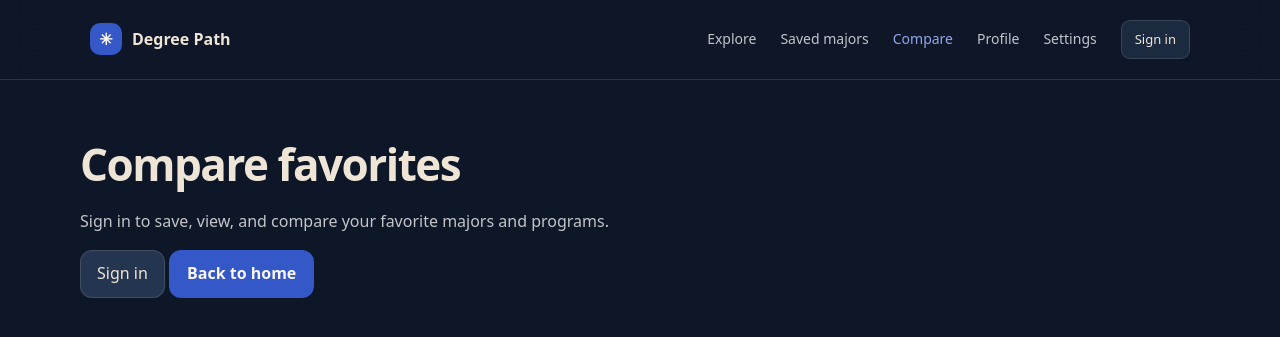
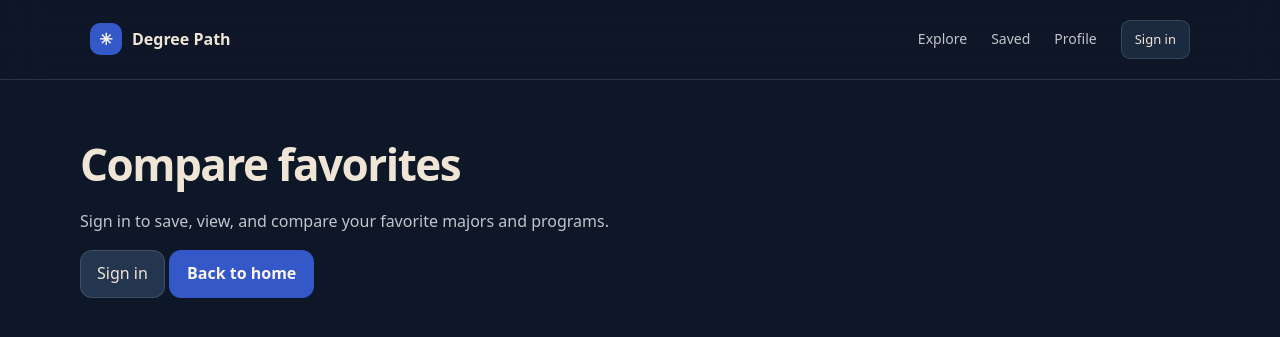
Before and after one commit to whoisbianka/CSC400-Capstone, a Flask app: page /compare?view=favorites in a window 1280 px wide. Shown: the top 337 px of the page. Run offline with Flask 3, Linux system fonts and the light colour scheme; parts of the project's set-up code (start-up, migrations or seed data) failed here and were passed over.

Commit message:
made wording changes and error message changes, also deleted not needed compare page

```diff
--- a/degree_path/static/js/saved-major-controls.js
+++ b/degree_path/static/js/saved-major-controls.js
@@ -9,7 +9,7 @@
   gate.className = 'favorites-account';
   gate.hidden = true;
   const explanation = document.createElement('p');
-  explanation.textContent = 'Sign in or create an account to save majors and view your favorites.';
+  explanation.textContent = 'You cannot see your saved majors until you sign in or create an account.';
   const signIn = document.createElement('button');
   signIn.type = 'button';
   signIn.className = 'primary-link';
@@ -159,7 +159,7 @@
       if (list && window.SavedMajors) await window.SavedMajors.refresh(api, favorites);
       render(); notice.textContent = ''; return true;
     }
-    catch (error) { notice.textContent = error.message; return false; }
+    catch (error) { notice.textContent = error.requiresSignIn ? '' : error.message; return false; }
     finally { if (list) list.setAttribute('aria-busy', 'false'); }
   }
 
--- a/degree_path/templates/_explore_tabs.html
+++ b/degree_path/templates/_explore_tabs.html
@@ -2,3 +2,5 @@
   <a href="{{ url_for('web.explore', view='majors') }}" {% if explore_view == 'majors' %}aria-current="page"{% endif %}>Explore majors</a>
   <a href="{{ url_for('web.explore', view='programs') }}" {% if explore_view == 'programs' %}aria-current="page"{% endif %}>Find programs at colleges</a>
 </nav>
+
+<!--tabs for the explore page-->
--- a/degree_path/templates/_favorites_signin.html
+++ b/degree_path/templates/_favorites_signin.html
@@ -6,3 +6,5 @@
     <a class="primary-link" href="{{ url_for('web.home') }}">Back to home</a>
   </div>
 </section>
+
+<!--shown if user is not signed in-->
--- a/degree_path/templates/_navigation.html
+++ b/degree_path/templates/_navigation.html
@@ -1,12 +1,10 @@
-<!-- The shared sticky header keeps navigation and account actions available on every page. -->
+<!-- shared sticky header, available on every page -->
 <header class="site-navigation" id="account-navigation" data-user-id="{{ session.get('user_id', '') }}" data-csrf="{{ csrf_token }}" data-clerk-key="{{ clerk_publishable_key }}">
   <a class="site-brand" href="{{ url_for('web.home') }}"><span aria-hidden="true">✳</span> Degree Path</a>
   <nav aria-label="Account navigation">
     <a href="{{ url_for('web.explore') }}" {% if request.endpoint in ['web.explore', 'web.program_details'] %}aria-current="page"{% endif %}>Explore</a>
-    <a href="{{ url_for('web.saved_majors_page') }}" {% if request.endpoint == 'web.saved_majors_page' %}aria-current="page"{% endif %}>Saved majors</a>
-    <a href="{{ url_for('web.compare') }}" {% if request.endpoint == 'web.compare' %}aria-current="page"{% endif %}>Compare</a>
+    <a href="{{ url_for('web.saved_majors_page') }}" {% if request.endpoint == 'web.saved_majors_page' %}aria-current="page"{% endif %}>Saved</a>
     <a href="{{ url_for('web.profile') }}" {% if request.endpoint == 'web.profile' %}aria-current="page"{% endif %}>Profile</a>
-    <a href="{{ url_for('web.settings') }}" {% if request.endpoint == 'web.settings' %}aria-current="page"{% endif %}>Settings</a>
     <button type="button" class="nav-auth-button" data-auth-action="{{ 'logout' if session.get('user_id') else 'login' }}">{{ 'Sign out' if session.get('user_id') else 'Sign in' }}</button>
   </nav>
 </header>
--- a/degree_path/templates/compare.html
+++ b/degree_path/templates/compare.html
@@ -11,9 +11,9 @@
 {% with gate_title='Compare favorites' %}{% include '_favorites_signin.html' %}{% endwith %}
 {% else %}
 <section class="page-workspace compare-page" id="compare-page" data-api-url="{{ url_for('web.compare_api') }}" data-explore-url="{{ url_for('web.explore') }}">
-  <header><p class="eyebrow">Find your fit</p><h1 id="page-title">Compare your options</h1>
-    <p>Select two or three favorites to see their statistics side by side.</p></header>
-  <p><a href="{{ url_for('web.compare') }}">Compare college programs from your saved majors →</a></p>
+  <header><h1 id="page-title">Compare your options</h1>
+    <p>Select two or three favorites to see their statistics.</p></header>
+  <p><a href="{{ url_for('web.explore') }}">Back to explore programs/majors →</a></p>
   <nav class="compare-modes" aria-label="Comparison type">
     <button type="button" data-compare-kind="majors" aria-pressed="true">Majors</button>
     <button type="button" data-compare-kind="programs" aria-pressed="false">Programs</button>
@@ -26,16 +26,13 @@
       <p id="compare-status" role="status"></p>
       <button id="compare-retry" type="button" class="secondary-button" hidden>Retry</button>
       <button id="compare-clear" type="button" class="secondary-button" disabled>Clear selection</button>
-      <a href="{{ url_for('web.saved_majors_page') }}">View saved majors</a>
-      <a href="{{ url_for('web.explore') }}">Explore programs</a>
     </aside>
     <section class="compare-results" aria-labelledby="comparison-title" aria-busy="false">
       <h2 id="comparison-title">Major comparison</h2>
       <p class="compare-legend">The highest earnings and lowest costs among reported values are highlighted. Ties for the best value share a label. Missing data is not treated as zero. Other statistics have no universal best value.</p>
       <p id="compare-placeholder">Choose two or three favorite majors to compare.</p>
       <div class="tbl-scroll" id="compare-table-container" tabindex="0" role="region" aria-label="Comparison table; scroll horizontally to view all selections" hidden>
-        <table id="compare-table"><caption class="sr-only">Selected favorites and their database statistics</caption><thead></thead><tbody></tbody></table>
-      </div>
+      <table id="compare-table"><caption class="sr-only">Selected favorites and their database statistics</caption><thead></thead><tbody></tbody></table>
       <p class="small-note">These figures describe the database records, not a guarantee of future earnings or personal costs. School costs and admissions apply to the institution, not the individual program. Different credentials and reporting cohorts may not be directly comparable.</p>
     </section>
   </div>
```
Also changed, not shown: degree_path/templates/saved_majors.html (+5 -3 lines), degree_path/templates/settings.html (deleted, +0 -12 lines).
